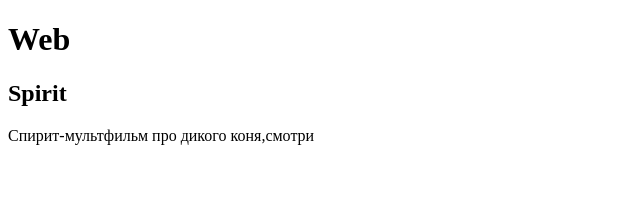
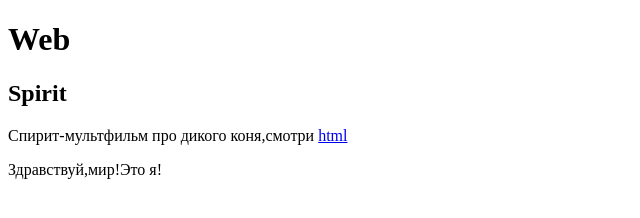
Before and after one commit to Anastasia123n456s/Anastasia123n456sgithub.io, a plain HTML site: page index.html in a window 1280 px wide. Shown: the whole page, without its empty margins (0-640 px from the left). Drawn offline with Linux system fonts and the light colour scheme.

Commit message:
Sat, Dec 6, 2025, 5:33 PM +07:00

```diff
--- a/index.html
+++ b/index.html
@@ -7,7 +7,7 @@
     <body>
         <h1>Web</h1>
         <h2>Spirit</h2>
-        <p>Спирит-мультфильм про дикого коня,смотри <a href="</p>
+        <p>Спирит-мультфильм про дикого коня,смотри <a href="https://ru.wikipedia.org/wiki/Спирит:_Душа_прерий">html</a></p>
         Здравствуй,мир!Это я!
     </body>
 </html>
```
